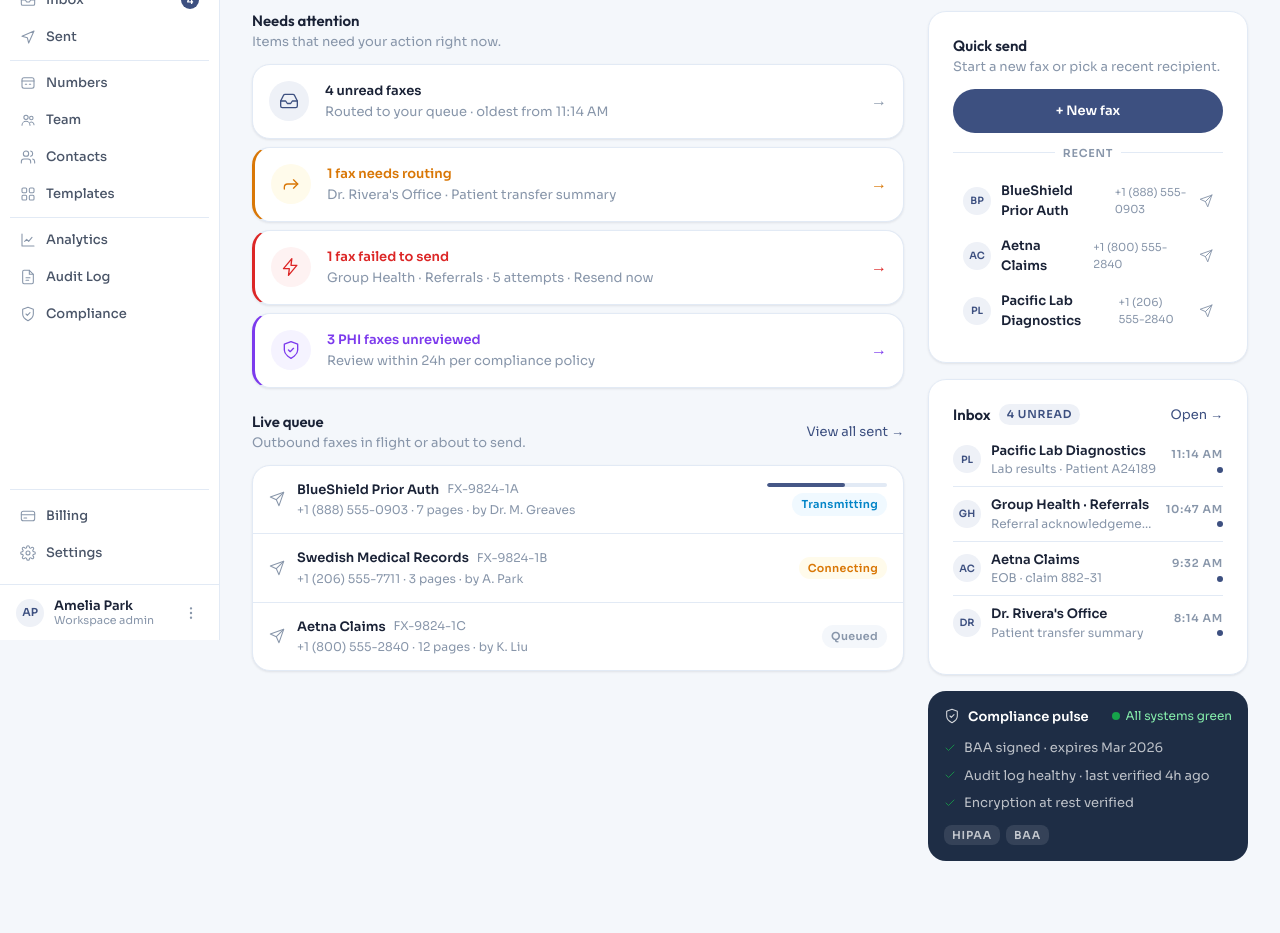
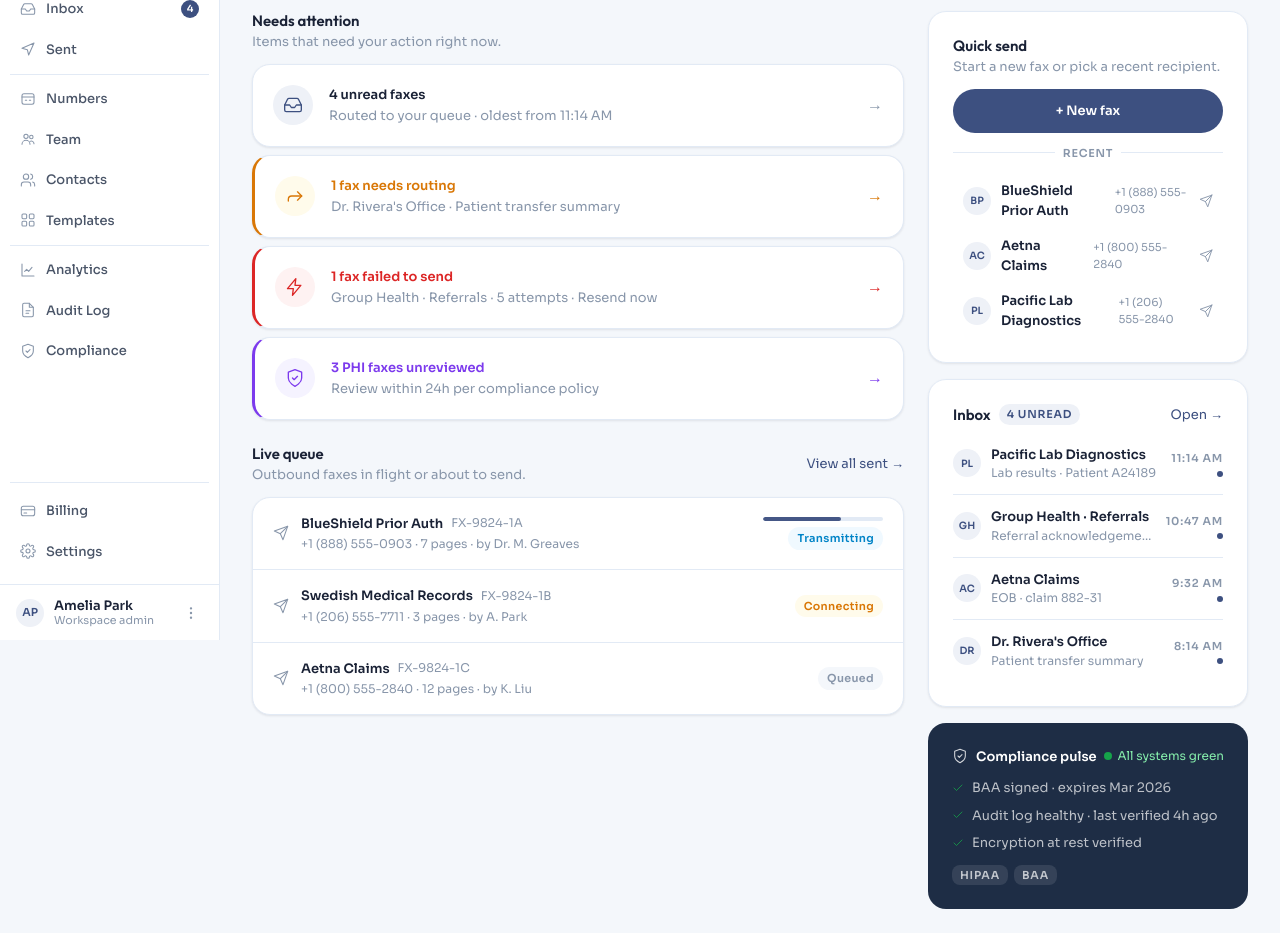
Before and after one commit to kschulze3142/design-prototype, a Next.js app: page /app/dashboard in a window 1280 px wide. Shown: the part 160-1093 px from the top of the page. Before the commit the page ends 1045 px from the top, so only its background shows below. Built offline with nearby package versions, Linux system fonts and the light colour scheme.

Commit message:
style: spacing and breathing room pass

```diff
--- a/app/app/dashboard/page.tsx
+++ b/app/app/dashboard/page.tsx
@@ -127,7 +127,7 @@ function AttentionCard({ item }: { item: AttentionItem }) {
           boxShadow: hovered ? 'var(--shadow-panel)' : 'var(--shadow-card)',
           transform: hovered ? 'translateY(-1px)' : 'translateY(0)',
           transition: `all var(--duration-base) var(--ease-out)`,
-          padding: 16,
+          padding: 20,
           display: 'flex',
           alignItems: 'center',
           gap: 16,
@@ -410,7 +410,7 @@ export default function DashboardPage() {
             <Card noPadding style={{ marginTop: 12 }}>
               {QUEUE_ITEMS.map((item, i) => (
                 <div key={item.id} style={{
-                  padding: '14px 16px',
+                  padding: '16px 20px',
                   borderBottom: i < QUEUE_ITEMS.length - 1 ? '1px solid var(--color-border)' : 'none',
                   display: 'flex',
                   alignItems: 'center',
@@ -507,7 +507,7 @@ export default function DashboardPage() {
                   display: 'flex',
                   alignItems: 'center',
                   gap: 10,
-                  padding: '8px 0',
+                  padding: '12px 0',
                   borderBottom: i < INBOX_ITEMS.length - 1 ? '1px solid var(--color-border)' : 'none',
                   cursor: 'pointer',
                 }}>
@@ -550,7 +550,7 @@ export default function DashboardPage() {
           <div style={{
             background: 'var(--color-surface-dark)',
             borderRadius: 'var(--radius-lg)',
-            padding: 16,
+            padding: 24,
           }}>
             <div style={{ display: 'flex', alignItems: 'center', justifyContent: 'space-between' }}>
               <div style={{ display: 'flex', alignItems: 'center', gap: 8 }}>
--- a/app/app/inbox/page.tsx
+++ b/app/app/inbox/page.tsx
@@ -215,8 +215,8 @@ function FaxRow({ fax }: { fax: FaxItem }) {
         display: 'flex',
         alignItems: 'center',
         gap: 14,
-        paddingTop: 14,
-        paddingBottom: 14,
+        paddingTop: 16,
+        paddingBottom: 16,
         paddingRight: 32,
         paddingLeft: 29,
         borderBottom: '1px solid var(--color-border)',
@@ -414,7 +414,7 @@ function InboxContent() {
       <div style={{
         background: 'white',
         borderBottom: '1px solid var(--color-border)',
-        padding: '20px 32px',
+        padding: '24px 32px',
         display: 'flex',
         alignItems: 'flex-start',
         justifyContent: 'space-between',
--- a/app/app/send/page.tsx
+++ b/app/app/send/page.tsx
@@ -202,7 +202,7 @@ function StepCompose({ form, setForm, onNext }: {
   const selectRecipient = (r: typeof RECENT_RECIPIENTS[0]) =>
     setForm(f => ({ ...f, recipientName: r.name, recipientNumber: r.number, recipientAttn: r.attn }));
 
-  const divider = <div style={{ height: 1, background: 'var(--color-border)', margin: '0 -24px' }} />;
+  const divider = <div style={{ height: 1, background: 'var(--color-border)', margin: '8px -28px' }} />;
 
   return (
     <div style={{ display: 'grid', gridTemplateColumns: '1fr 340px', gap: 20, alignItems: 'start' }}>
@@ -211,7 +211,7 @@ function StepCompose({ form, setForm, onNext }: {
       <Card noPadding style={{ borderRadius: 'var(--radius-lg)' }}>
 
         {/* Section: Recipient */}
-        <div style={{ padding: 24 }}>
+        <div style={{ padding: 28 }}>
           <div style={{ marginBottom: 16 }}>
             <div className="text-title">Recipient</div>
             <div className="text-body" style={{ color: 'var(--color-text-tertiary)', marginTop: 2 }}>Where this fax is going.</div>
@@ -298,7 +298,7 @@ function StepCompose({ form, setForm, onNext }: {
         {divider}
 
         {/* Section: Cover page */}
-        <div style={{ padding: 24 }}>
+        <div style={{ padding: 28 }}>
           <div style={{ marginBottom: 16 }}>
             <div className="text-title">Cover page</div>
             <div className="text-body" style={{ color: 'var(--color-text-tertiary)', marginTop: 2 }}>Subject is printed on the cover sheet; the note follows beneath.</div>
@@ -331,7 +331,7 @@ function StepCompose({ form, setForm, onNext }: {
         {divider}
 
         {/* Section: Documents */}
-        <div style={{ padding: 24 }}>
+        <div style={{ padding: 28 }}>
           <div style={{ display: 'flex', alignItems: 'flex-start', justifyContent: 'space-between', marginBottom: 16 }}>
             <div>
               <div className="text-title">Documents</div>
--- a/app/app/sent/page.tsx
+++ b/app/app/sent/page.tsx
@@ -167,8 +167,8 @@ function FaxRow({ fax }: { fax: SentFaxItem }) {
         display: 'flex',
         alignItems: 'center',
         gap: 14,
-        paddingTop: 14,
-        paddingBottom: 14,
+        paddingTop: 16,
+        paddingBottom: 16,
         paddingRight: 32,
         paddingLeft: 29,
         borderBottom: '1px solid var(--color-border)',
@@ -357,7 +357,7 @@ export default function SentPage() {
       <div style={{
         background: 'white',
         borderBottom: '1px solid var(--color-border)',
-        padding: '20px 32px',
+        padding: '24px 32px',
         display: 'flex',
         alignItems: 'flex-start',
         justifyContent: 'space-between',
--- a/app/globals.css
+++ b/app/globals.css
@@ -96,7 +96,7 @@ h1, h2, h3, h4, h5, h6 {
 /* ── Nav items ── */
 .nav-item {
   display: flex; align-items: center; gap: 10px;
-  height: 36px; padding: 0 10px;
+  padding: 10px 10px;
   border-radius: var(--radius-sm);
   font-family: var(--font-body);
   font-size: 13px; font-weight: 500;
--- a/components/app/AppSidebar.tsx
+++ b/components/app/AppSidebar.tsx
@@ -85,7 +85,8 @@ function InboxSubItems() {
           justifyContent: 'space-between',
           paddingLeft: 28,
           paddingRight: 10,
-          height: 30,
+          paddingTop: 10,
+          paddingBottom: 10,
           fontFamily: 'var(--font-body)',
           fontSize: 12,
           fontWeight: allActive ? 600 : 500,
@@ -141,7 +142,8 @@ function InboxSubItems() {
                 justifyContent: 'space-between',
                 paddingLeft: 28,
                 paddingRight: 10,
-                height: 30,
+                paddingTop: 10,
+                paddingBottom: 10,
                 fontSize: 12,
                 fontFamily: 'var(--font-body)',
                 fontWeight: subActive ? 600 : 500,
--- a/components/ui/PageHeader.tsx
+++ b/components/ui/PageHeader.tsx
@@ -12,7 +12,7 @@ export function PageHeader({ overline, headline, subline, actions }: PageHeaderP
     <div style={{
       background: 'white',
       borderBottom: '1px solid var(--color-border)',
-      padding: '20px 32px',
+      padding: '24px 32px',
       display: 'flex',
       alignItems: 'flex-start',
       justifyContent: 'space-between',
```
